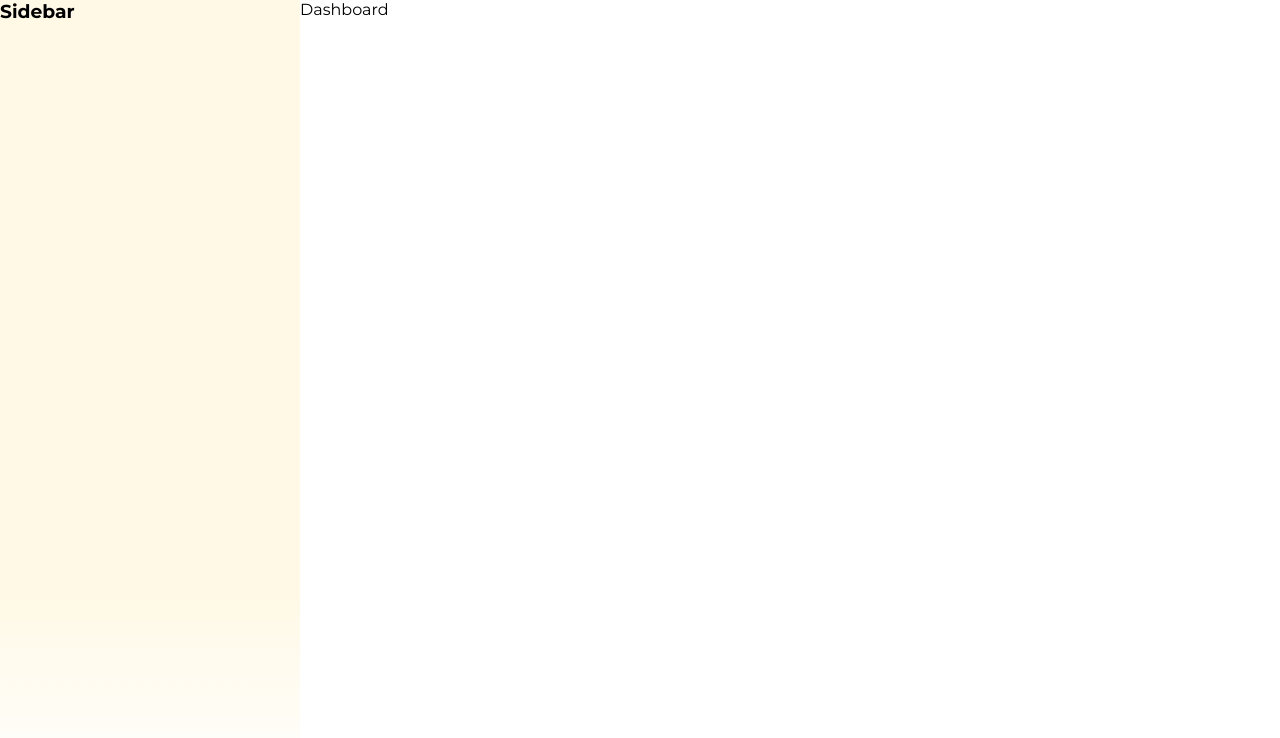
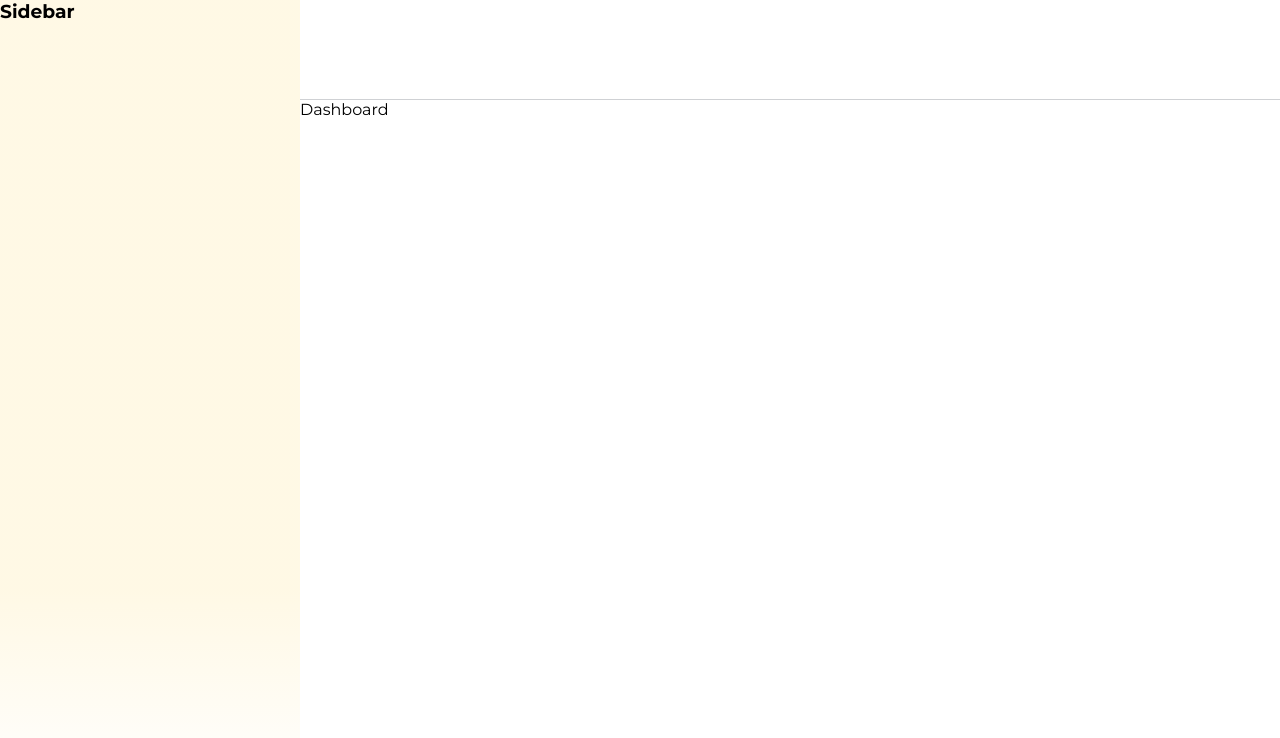
Before and after one commit to Wilianbps/App-Natura-Escalas-e-Metas-Frontend, a React (Vite) app: page / in a window 1280 px wide. Shown: the top 738 px of the page. Built offline with nearby package versions, Linux system fonts and the light colour scheme.

Commit message:
feat: add header in the page

```diff
--- /dev/null
+++ b/src/components/header/index.tsx
@@ -0,0 +1,9 @@
+import { ContainerHeader } from './styles'
+
+export function Header() {
+  return (
+    <ContainerHeader>
+      <div></div>
+    </ContainerHeader>
+  )
+}
--- /dev/null
+++ b/src/components/header/styles.ts
@@ -0,0 +1,6 @@
+import styled from '@emotion/styled'
+
+export const ContainerHeader = styled.header`
+  height: 6.25rem;
+  border-bottom: solid 1px #cfd1d4;
+`
--- a/src/pages/_layouts/index.tsx
+++ b/src/pages/_layouts/index.tsx
@@ -1,5 +1,6 @@
 import { Outlet } from 'react-router-dom'
 
+import { Header } from '@/components/header'
 import { Sidebar } from '@/components/sidebar/'
 
 import { ContainerLayout } from './styles'
@@ -8,7 +9,11 @@ export function AppLayout() {
   return (
     <ContainerLayout>
       <Sidebar />
-      <Outlet />
+
+      <div>
+        <Header />
+        <Outlet />
+      </div>
     </ContainerLayout>
   )
 }
```
